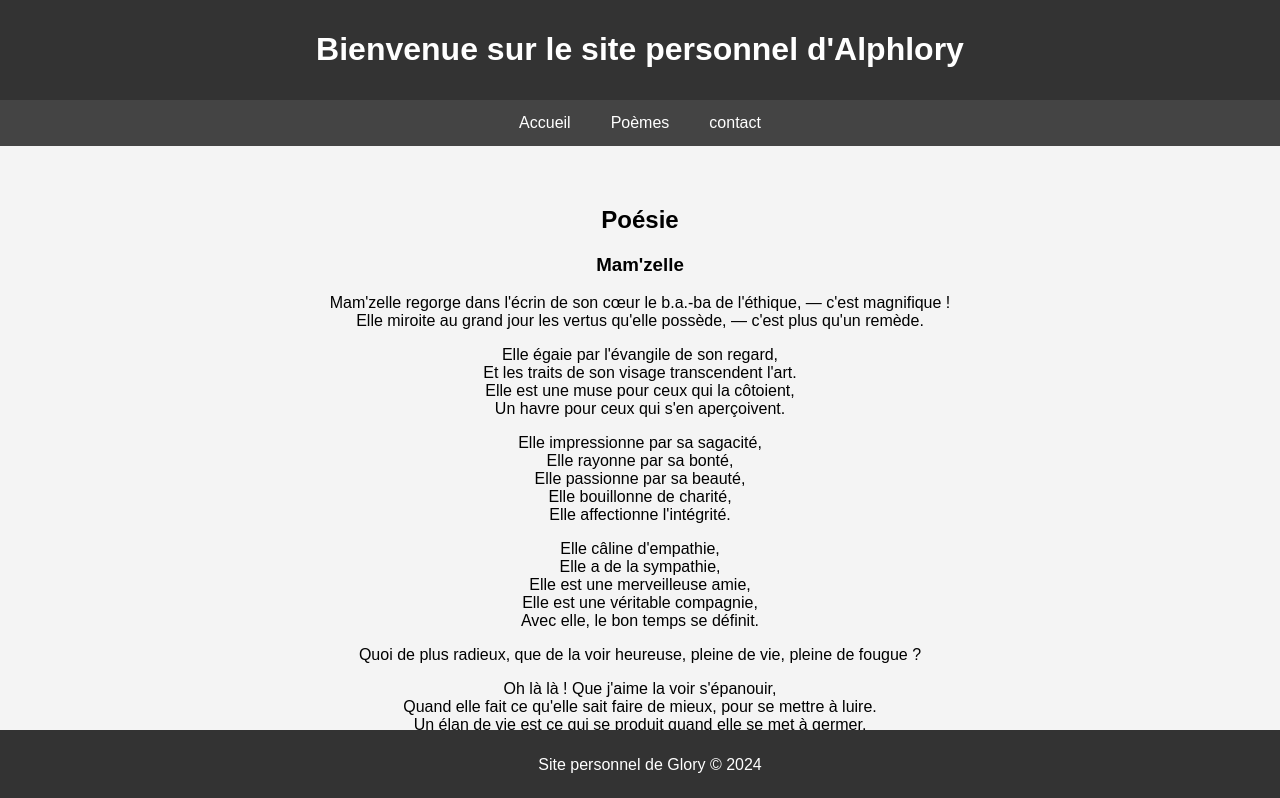
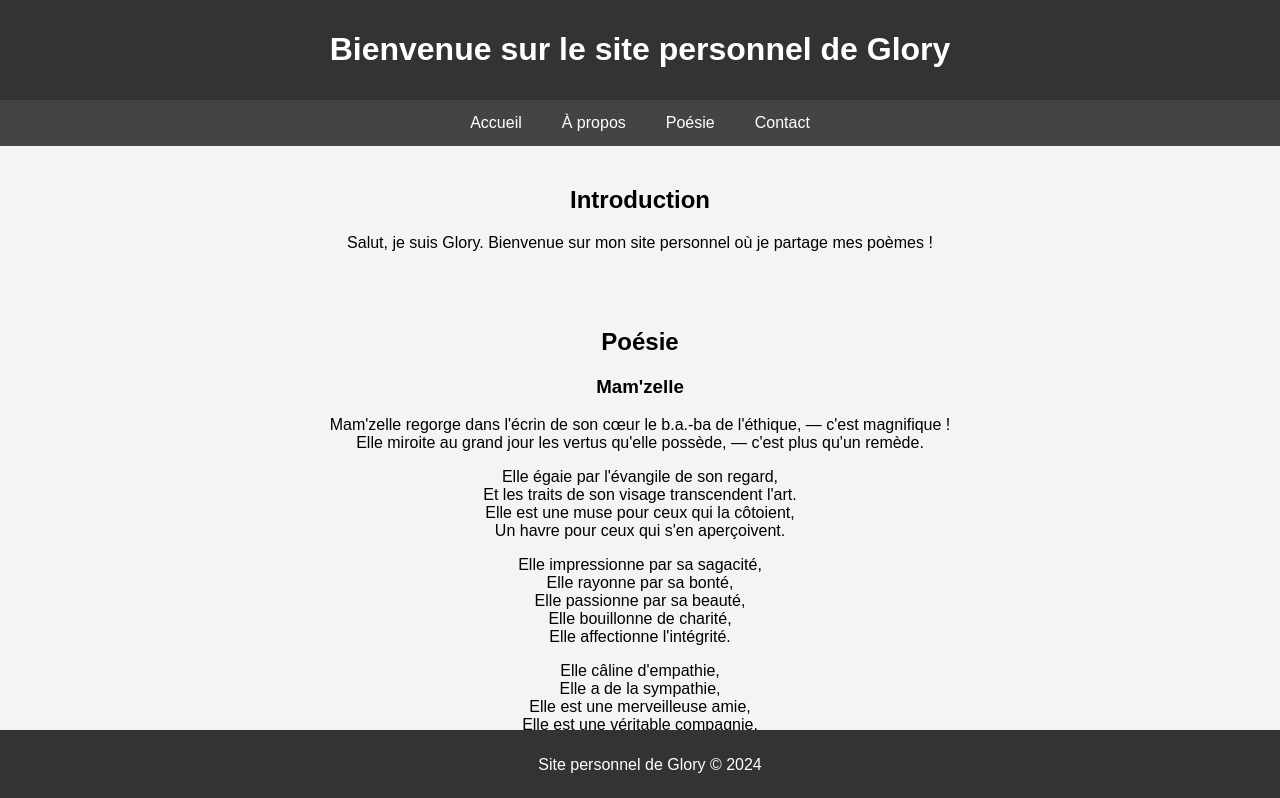
Before and after one commit to AlphloryKwl/AlphloryKwl.github.io, a plain HTML site: page index.html in a window 1280 px wide. Shown: the top 798 px of the page. Drawn offline with Linux system fonts and the light colour scheme.

Commit message:
Update index.html

```diff
--- a/index.html
+++ b/index.html
@@ -47,16 +47,23 @@
 </head>
 <body>
     <header>
-        <h1>Bienvenue sur le site personnel d'Alphlory</h1>
+        <h1>Bienvenue sur le site personnel de Glory</h1>
     </header>
     <nav>
         <a href="#home">Accueil</a>
-        <a href="#poetry">Poèmes</a>
-        <a href="#contact"> contact</a>
+        <a href="#about">À propos</a>
+        <a href="#poetry">Poésie</a>
+        <a href="#contact">Contact</a>
     </nav>
     <div class="content" id="home">
-        <div class="content">
+        <h2>Introduction</h2>
+        <p>Salut, je suis Glory. Bienvenue sur mon site personnel où je partage mes poèmes !</p>
+    </div>
+
+    <!-- Section Poésie -->
+    <div class="content" id="poetry">
         <h2>Poésie</h2>
+        <!-- Ajout du poème Mam'zelle -->
         <div class="poem">
             <h3>Mam'zelle</h3>
             <p>
@@ -130,9 +137,7 @@
             <p><strong>K.A.Glory</strong></p>
         </div>
     </div>
- <h2>Introduction</h2>
-        <p>Salut, je suis Glory. Bienvenue sur mon site personnel où je partage mes poèmes !</p>
-    </div>
+
     <footer>
         <p>Site personnel de Glory &copy; 2024</p>
     </footer>
```
Lines whose indentation alone changed are shown as unchanged.
